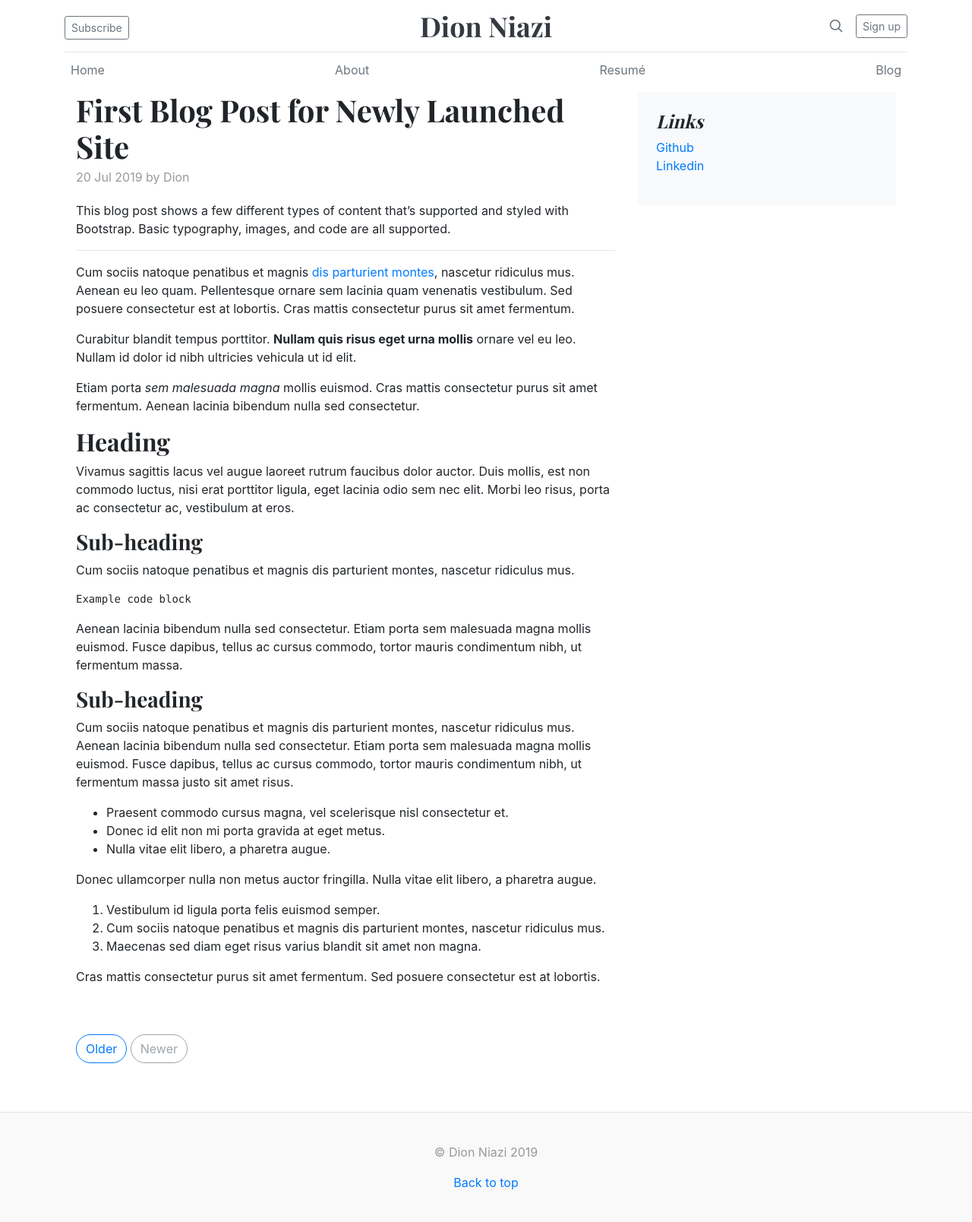
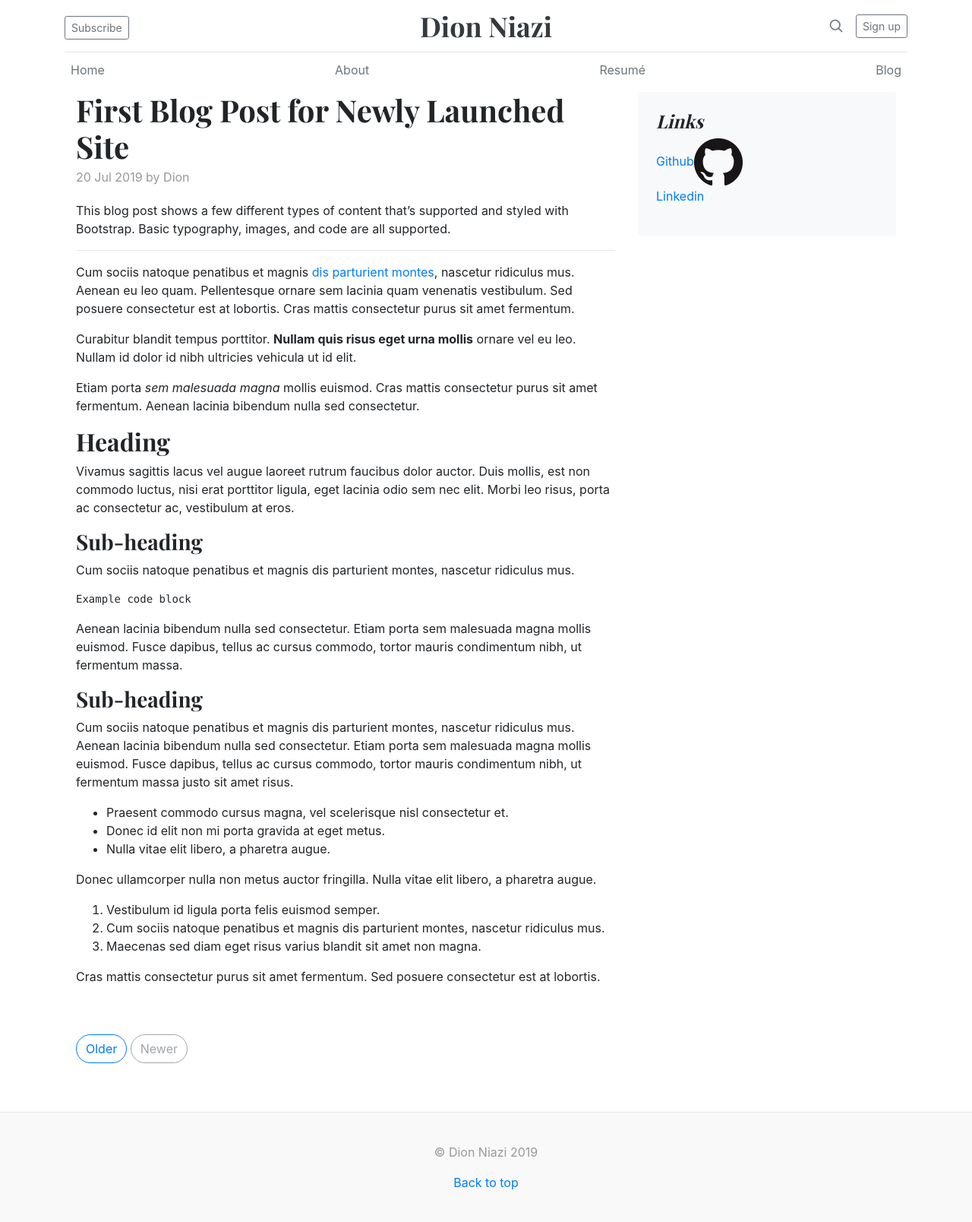
Before and after one commit to dn3gy/dn3gy.github.io, a Jekyll site: the page built from _posts/2019-07-20-my-site-launched.md, in a window 1280 px wide. Shown: the whole page at 76% size. Built offline with Jekyll 4.4.1, drawn with Linux system fonts in a browser that asks for light colours.

Commit message:
Updates to Site

```diff
--- a/_layouts/post.html
+++ b/_layouts/post.html
@@ -50,7 +50,7 @@ layout: default
               <h4 class="font-italic">Links</h4>
               <p class="mb-0">
                     <ol class="list-unstyled mb-0">
-                            <li><a href="https://github.com/dn3gy">Github</a></li>
+                            <li><a href="https://github.com/dn3gy">Github<img src="../../../../../images/GitHub-Mark-64px.png"/></a></li>
                             <li><a href="https://www.linkedin.com/in/dion-niazi-098470160/">Linkedin</a></li>
                     </ol>
               </p>
```
Also changed, not shown: images/GitHub-Mark-64px.png (added), 1 other file.
